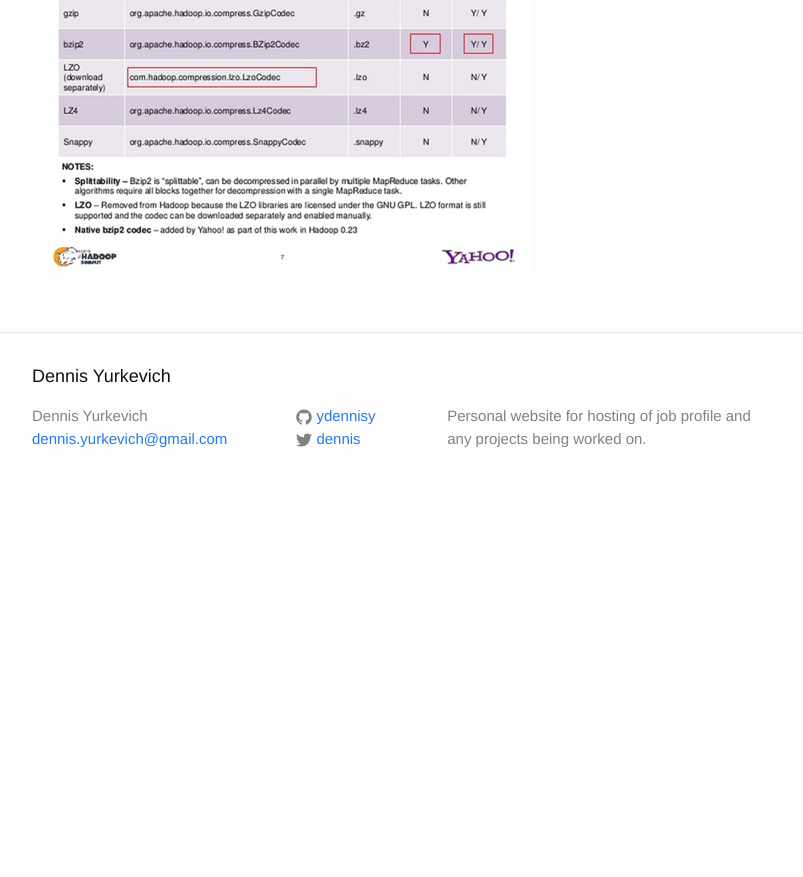
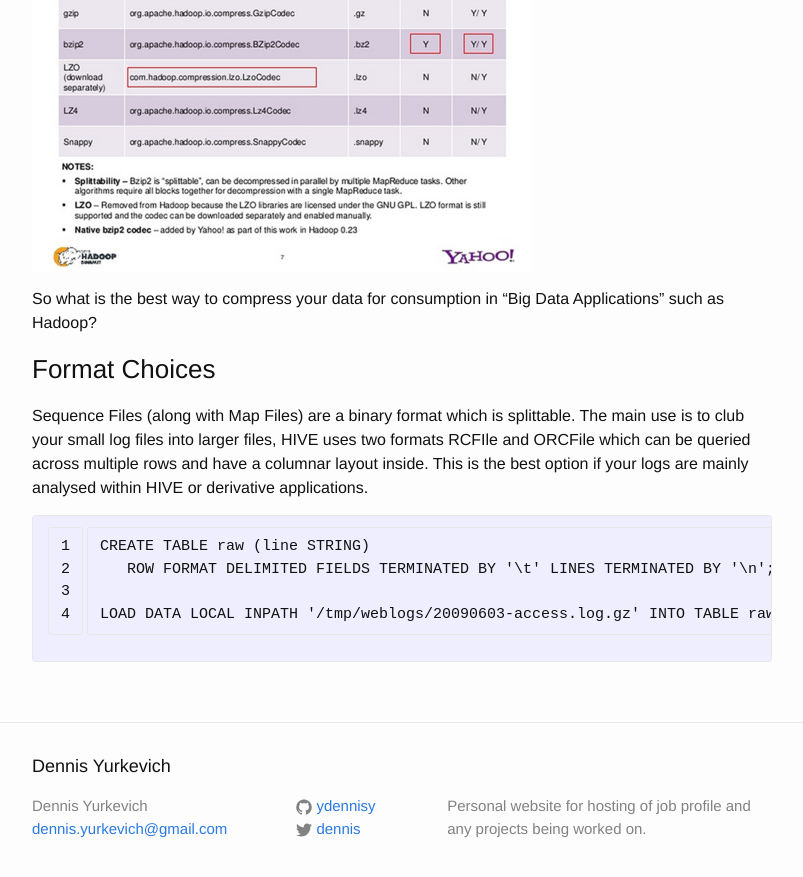
Before and after one commit to ydennisy/ydennisy.github.io, a Jekyll site: the page built from _posts/2016-12-06-compression-storage-log-files.markdown, in a window 1280 px wide and 900 px high, scrolled down 1229 px. Shown: the top 877 px of the window, without its empty margins (238-1041 px from the left). Built offline with Jekyll 4.4.1, drawn with Linux system fonts in a browser that asks for light colours; before the commit the page ends 1739 px from its top, so only the background shows below that; some of the changed text lies outside the part shown.

Commit message:
Update 2016-12-06-compression-storage-log-files.markdown

```diff
--- a/_posts/2016-12-06-compression-storage-log-files.markdown
+++ b/_posts/2016-12-06-compression-storage-log-files.markdown
@@ -3,7 +3,7 @@ title: Compression & data storage for log files
 layout: post
 ---
 
-As the internet grows, and the applications we build increase in complexity by utilising user data to make smarter more personalised decisions, storing and processing logs from "Log File Applications" is an increasing challenge.
+As the internet grows, and the applications we build increase in complexity by utilising user data to make smarter more personalised decisions; storing and processing logs from "Log File Applications" is an increasing challenge.
 
 ## Real Time Bidding
 
@@ -15,8 +15,25 @@ It is most important in this industry to store and process these logs in such a
 
 Below is a nice graph from Yahoo about how the different common compression algorithms rank in compression ratio vs compress/decompress time.
 
+
 ![space time tradeoff compression options]({{ site.github.url }}/images/yahoo-compression.png "Space-Time Tradeoff Compression")
+
 
 As can be expected there is a severe tradeoff between performace of compression ratio and CPU utilization. Log files are often written once, but used multiple times therefore the decompression hit can be significant. When analysing the log files in HIVE or Hadoop, there is also an understanding of "splittable" which should be considered allowing parallelization for decompression via map/reduce.
 
+
 ![compression options in hadoop]({{ site.github.url }}/images/yahoo-compression-algos.png "Compression Options in Hadoop")
+
+
+So what is the best way to compress your data for consumption in "Big Data Applications" such as Hadoop?
+
+### Format Choices
+
+Sequence Files (along with Map Files) are a binary format which is splittable. The main use is to club your small log files into larger files, HIVE uses two formats RCFIle and ORCFile which can be queried across multiple rows and have a columnar layout inside. This is the best option if your logs are mainly analysed within HIVE or derivative applications.
+
+{% highlight hive linenos %}
+CREATE TABLE raw (line STRING)
+   ROW FORMAT DELIMITED FIELDS TERMINATED BY '\t' LINES TERMINATED BY '\n';
+
+LOAD DATA LOCAL INPATH '/tmp/weblogs/20090603-access.log.gz' INTO TABLE raw;
+{% endhighlight %}
```
